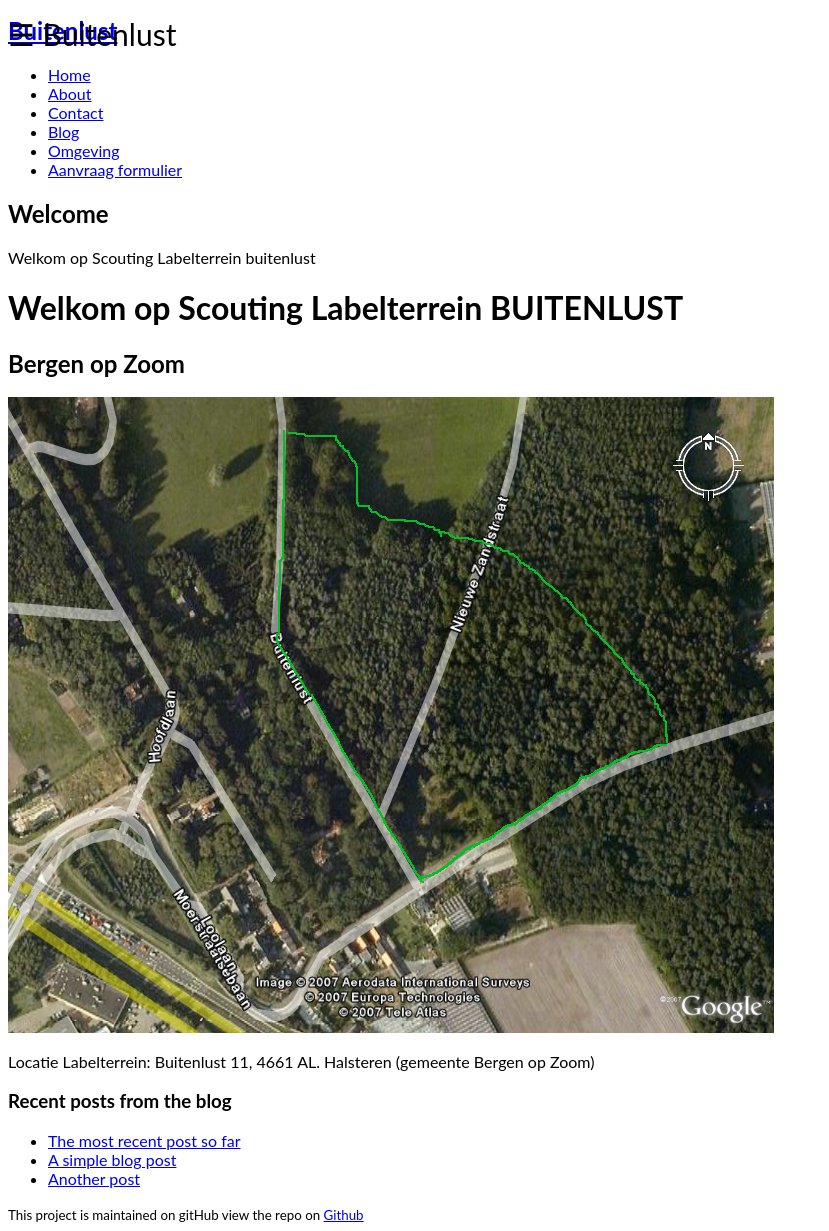
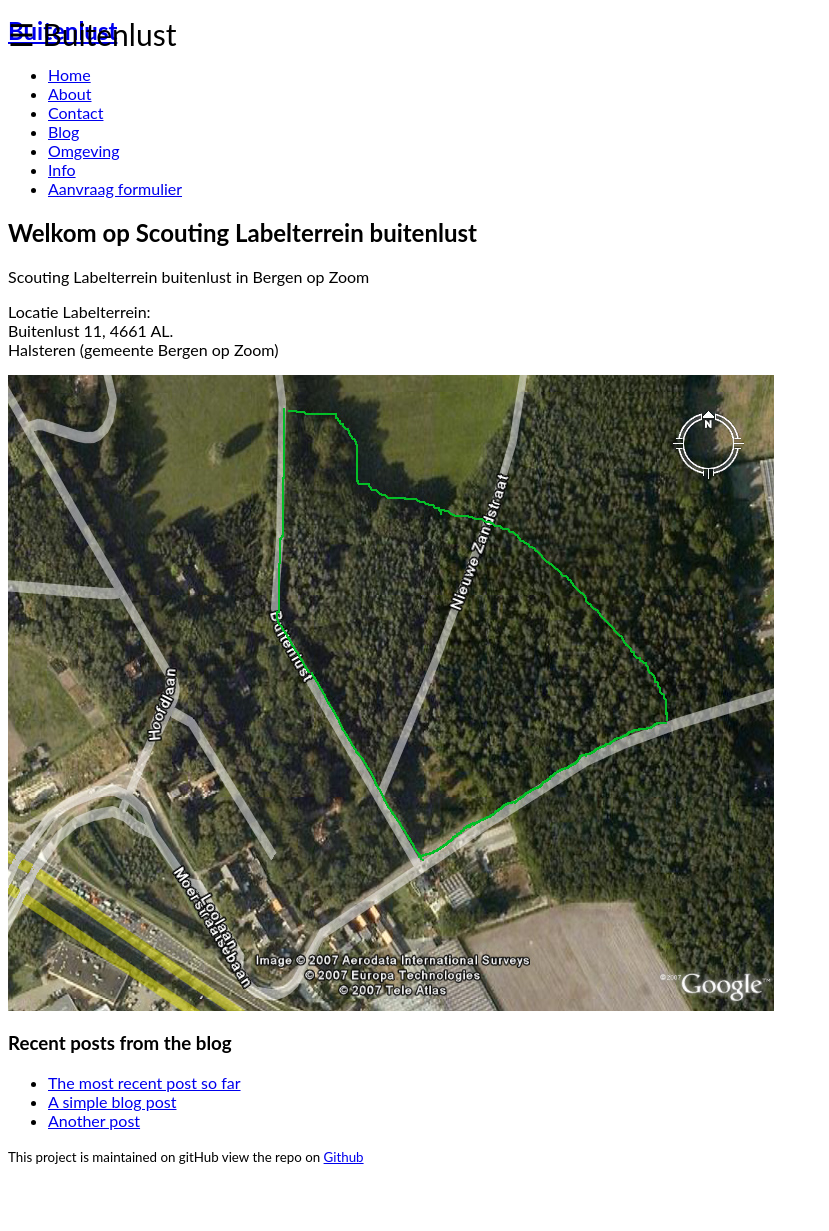
Before and after one commit to bartvantilburgwagemakers/buitenlust, a Jekyll site: the page built from pages/index.md, in a window 1280 px wide, cut to the strip 112-1343 px from the top of the page. Shown: the whole strip, without its empty margins (0-829 px from the left). Built offline with Jekyll 4.4.1, drawn with Linux system fonts in a browser that asks for light colours; after the commit the page ends 1285 px from its top, so only the background shows below that.

```diff
--- a/_data/navigation.yml
+++ b/_data/navigation.yml
@@ -15,5 +15,7 @@
   url: /blog
 - text: Omgeving
   url: /omgeving
+- text: Info
+  url: /info
 - text: Aanvraag formulier
   url: https://docs.google.com/forms/d/e/1FAIpQLSfRV-orUq02Q_T9FQoms6pTPyC3AcbCML4Vmj0jG__CFAJssg/viewform?embedded=true#start=embed
--- a/pages/index.md
+++ b/pages/index.md
@@ -1,16 +1,14 @@
 ---
 layout: home
-title: Welcome
+title: Welkom op Scouting Labelterrein buitenlust
 permalink: /
 section: home
 intro_paragraph: >
-  Welkom op Scouting Labelterrein buitenlust
+  Scouting Labelterrein buitenlust in Bergen op Zoom
 ---
+Locatie Labelterrein:
+Buitenlust 11, 4661 AL.
+Halsteren (gemeente Bergen op Zoom)
 
-# Welkom op Scouting Labelterrein BUITENLUST
-
-## Bergen op Zoom
 
 ![lucht foto terein](../assets/img/overzichtsfoto.jpg)
-
-Locatie Labelterrein: Buitenlust 11, 4661 AL. Halsteren (gemeente Bergen op Zoom)
```
Also changed, not shown: pages/aanvraag.md (+1 -5 lines).
